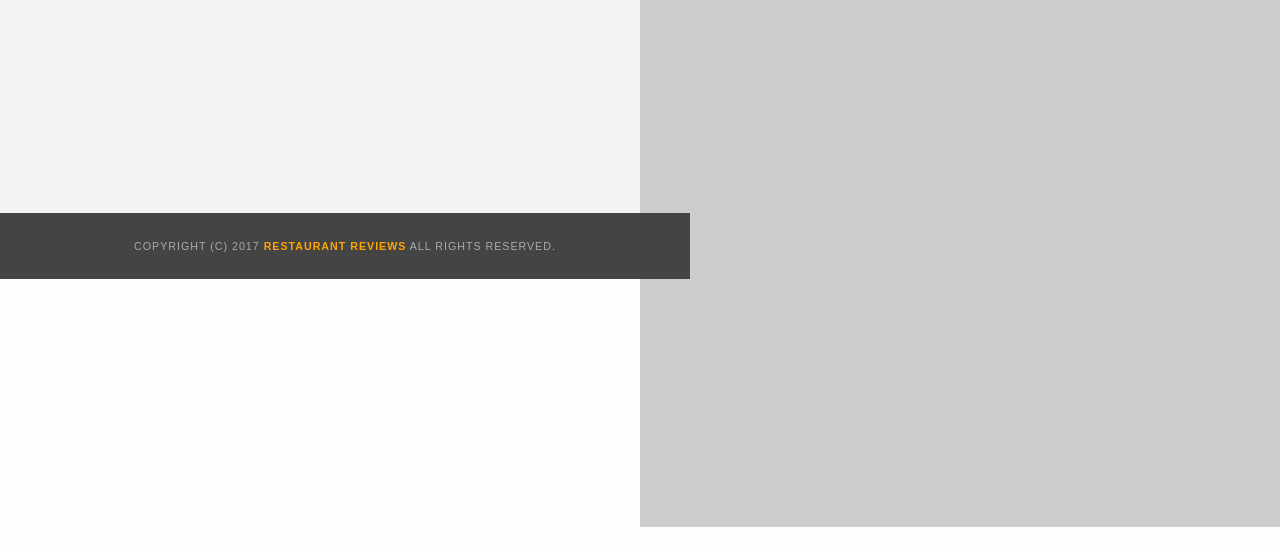
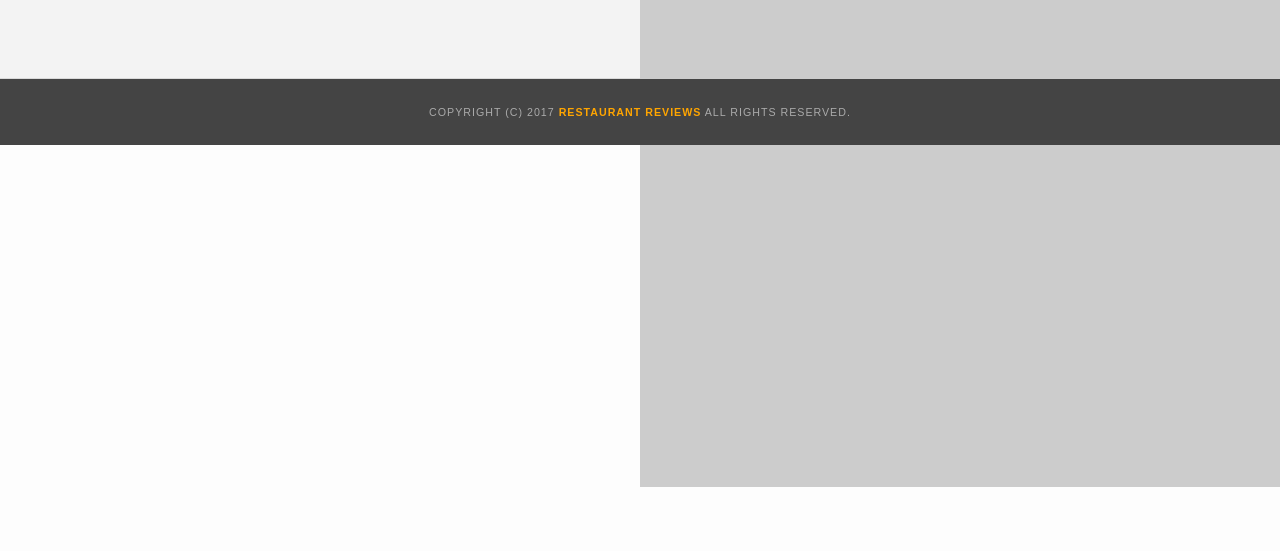
Before and after one commit to avastamin/PWA_restaurant-stage-1, a plain HTML site: page restaurant.html in a window 1280 px wide. Shown: the part 249-800 px from the top of the page. Drawn offline with Linux system fonts and the light colour scheme; some packages are replaced by stand-ins of ours.

Commit message:
Some work on restaurant page

```diff
--- a/css/styles.css
+++ b/css/styles.css
@@ -44,7 +44,7 @@ article, aside, canvas, details, figcaption, figure, footer, header, hgroup, men
   color: #aaa;
   font-size: 8pt;
   letter-spacing: 1px;
-  padding: 25px;
+  padding: 25px 0px;
   text-align: center;
   text-transform: uppercase;
 }
@@ -72,7 +72,6 @@ nav h1 a {
     background-color: #eee;
     font-size: 17px;
     margin: 0;
-    width: calc(50% - 80px);
 }
 
 /* Display list items side by side */
@@ -197,11 +196,9 @@ nav h1 a {
 }
 .inside #map-container {
   background: blue none repeat scroll 0 0;
-  height: 87%;
-  position: fixed;
-  right: 0;
-  top: 80px;
-  width: 50%;
+  position: relative;
+	width: 100%;
+	height: 400px;
 }
 .inside #map {
   background-color: #ccc;
@@ -209,9 +206,10 @@ nav h1 a {
   width: 100%;
 }
 .inside #footer {
-  bottom: 0;
-  position: absolute;
-  width: 50%;
+	bottom: 0;
+	position: relative;
+	width: 100%;
+	clear: both;
 }
 #restaurant-name {
   color: #f18200;
@@ -245,24 +243,23 @@ nav h1 a {
 #restaurant-container, #reviews-container {
   border-bottom: 1px solid #d9d9d9;
   border-top: 1px solid #fff;
-  width: 50%;
+  width: 100%;
 }
 .restaurant-container-inner{
-	  padding: 140px 40px 30px;
+	  padding: 40px 40px 30px;
 }
-#reviews-container {
-  padding: 30px 40px 80px;
-}
+
 #reviews-container h2 {
   color: #f58500;
   font-size: 24pt;
   font-weight: 300;
   letter-spacing: -1px;
   padding-bottom: 1pt;
+	padding: 30px 0px 0px 40px;
 }
 #reviews-list {
   margin: 0;
-  padding: 0;
+  padding: 0px 40px 80px;
 }
 #reviews-list li {
   background-color: #fff;
@@ -285,6 +282,10 @@ nav h1 a {
 /* CSS for ipad, computer (not for mobile) */
 @media only screen and (min-width: 768px) {
 
+	#breadcrumb {
+	    width: calc(50% - 80px);
+	}
+
   /* ====================== Restaurant Filtering ====================== */
   .filter-options {
     height: 50px;
@@ -305,4 +306,20 @@ nav h1 a {
     width: 270px;
   }
 
+
+	.inside #map-container {
+	  position: fixed;
+	  right: 0;
+	  top: 80px;
+		bottom: 65px;
+	  width: 50%;
+		height: 82%;
+	}
+
+	#restaurant-container, #reviews-container {
+	  width: 50%;
+	}
+	.restaurant-container-inner{
+		  padding: 140px 40px 30px;
+	}
 }
--- a/restaurant.html
+++ b/restaurant.html
@@ -49,9 +49,7 @@
     <!-- end restaurant -->
     <!-- Beginning reviews -->
     <section id="reviews-container" role="region">
-      <div class="restaurant-container-inner">
-        <ul id="reviews-list"></ul>
-      </div>
+      <ul id="reviews-list"></ul>
 
     </section>
     <!-- End reviews -->
```
